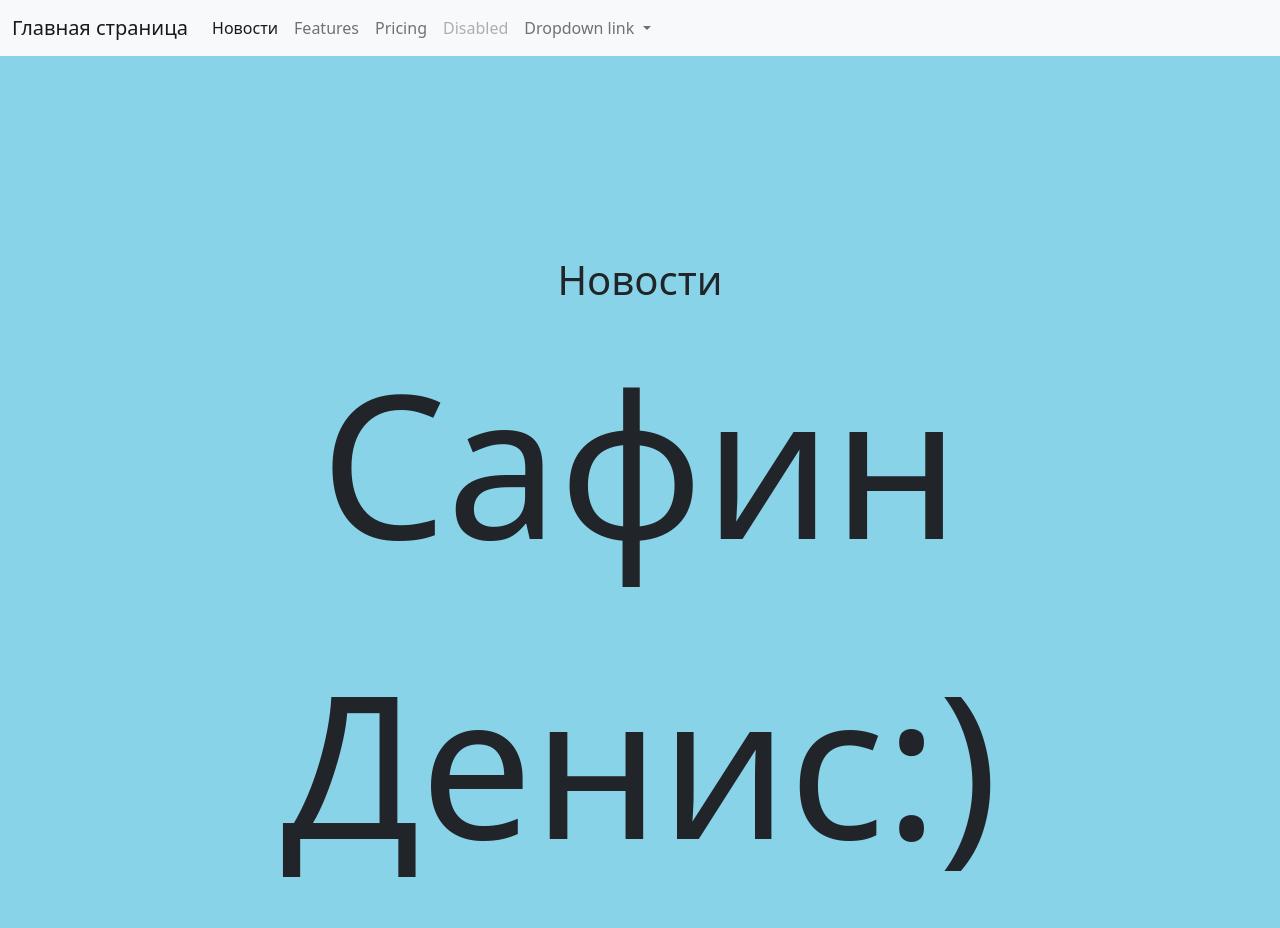
After one commit to Tekehiko69/Djnago-project1, a Django app: page /news/ in a window 1280 px wide. The commit adds this page. Run offline with Django 3.2, Linux system fonts and the light colour scheme.

Commit message:
Сделал шаблон news_home. Присоединил к navbar'y и сделал все в views.py

```diff
--- a/website/main/templates/main/layout.html
+++ b/website/main/templates/main/layout.html
@@ -14,14 +14,14 @@
 <body>
 <nav class="navbar navbar-expand-lg navbar-light bg-light">
   <div class="container-fluid">
-    <a class="navbar-brand" href="{% url 'main-page' %}">Navbar</a>
+    <a class="navbar-brand" href="{% url 'main-page' %}">Главная страница</a>
     <button class="navbar-toggler" type="button" data-bs-toggle="collapse" data-bs-target="#navbarNav" aria-controls="navbarNav" aria-expanded="false" aria-label="Toggle navigation">
       <span class="navbar-toggler-icon"></span>
     </button>
     <div class="collapse navbar-collapse" id="navbarNav">
       <ul class="navbar-nav">
         <li class="nav-item">
-          <a class="nav-link active" aria-current="page" href="#">Home</a>
+          <a class="nav-link active" aria-current="page" href="{% url 'news-page' %}">Новости</a>
         </li>
         <li class="nav-item">
           <a class="nav-link" href="#">Features</a>
--- /dev/null
+++ b/website/news/templates/news/news_home.html
@@ -0,0 +1,10 @@
+{% extends 'main/layout.html' %}
+
+{% block title %}Новости{% endblock %}
+
+{% block content %}
+    <div class="about-me">
+        <h1>Новости</h1>
+        <p>Сафин Денис:)</p>
+    </div>
+{% endblock %}
--- /dev/null
+++ b/website/news/urls.py
@@ -0,0 +1,8 @@
+from django.urls import path
+from . import views
+
+urlpatterns = [
+
+    path('', views.news, name='news-page'),
+
+]
--- a/website/news/views.py
+++ b/website/news/views.py
@@ -1,3 +1,5 @@
 from django.shortcuts import render
 
 # Create your views here.
+def news(request):
+    return render(request, 'news/news_home.html')
--- a/website/website/settings.py
+++ b/website/website/settings.py
@@ -32,6 +32,7 @@ ALLOWED_HOSTS = []
 
 INSTALLED_APPS = [
     'main',
+    'news',
     'django.contrib.admin',
     'django.contrib.auth',
     'django.contrib.contenttypes',
--- a/website/website/urls.py
+++ b/website/website/urls.py
@@ -21,5 +21,6 @@ from django.conf.urls.static import static
 
 urlpatterns = [
     path('admin/', admin.site.urls),
-    path('', include('main.urls'))
+    path('', include('main.urls')),
+    path('news/', include('news.urls'))
 ] + static(settings.MEDIA_URL, document_root=settings.MEDIA_ROOT)
```
